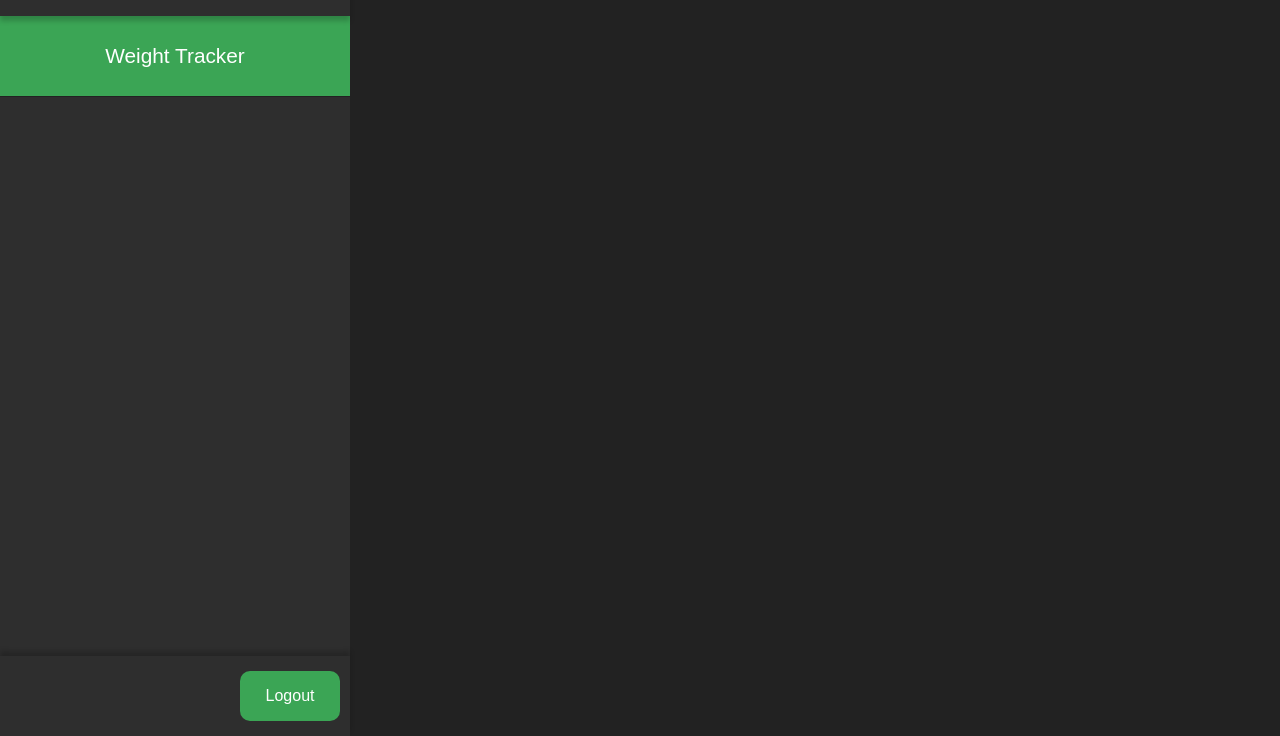
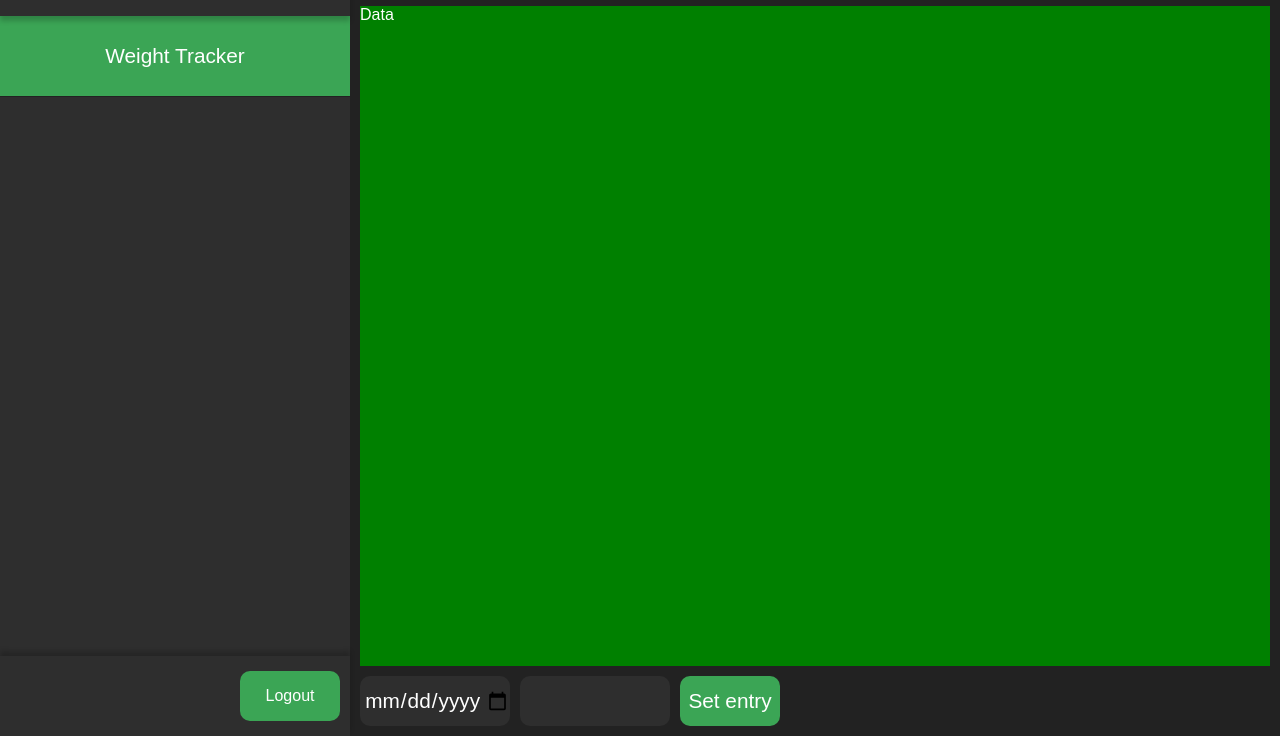
Before and after one commit to SturmEnte/duck-home, a website: page src/public/modules/weight/index.html in a window 1280 px wide. Shown: the part 64-800 px from the top of the page. Drawn offline with Linux system fonts and the light colour scheme; no server answers.

Commit message:
Designed weight page footer

```diff
--- a/src/public/modules/weight/index.html
+++ b/src/public/modules/weight/index.html
@@ -17,6 +17,16 @@
 				<select id="entities"></select>
 				<button id="create-btn">Create new entity</button>
 			</div>
+			<div id="data">Data</div>
+			<div id="footer">
+				<input type="date" id="date" />
+				<div>
+					<input type="number" id="weight" />
+					<span id="unit"></span>
+				</div>
+				<button id="set-entry-btn">Set entry</button>
+			</div>
+
 			<div id="curtain" style="display: none">
 				<div id="create-popup">
 					<label for="name">Name</label>
--- a/src/public/modules/weight/weight.css
+++ b/src/public/modules/weight/weight.css
@@ -1,5 +1,10 @@
 #content {
 	padding: 10px;
+}
+
+#header {
+	margin-bottom: 10px;
+	height: 50px;
 }
 
 #header *,
@@ -67,3 +72,38 @@ input,
 	top: 0;
 	right: 0;
 }
+
+#data {
+	height: calc(100vh - 4 * 10px - 2 * 50px);
+	background: green;
+}
+
+#footer {
+	height: 50px;
+	margin-top: 10px;
+	display: flex;
+	align-items: center;
+	justify-content: flex-start;
+}
+
+#footer input {
+	width: 150px;
+}
+
+#date {
+	text-align: center;
+}
+
+#weight {
+	text-align: right;
+}
+
+#unit {
+	position: relative;
+	left: -10px;
+	font-size: 1.3rem;
+}
+
+#set-entry-btn {
+	font-size: 1.3rem;
+}
```
